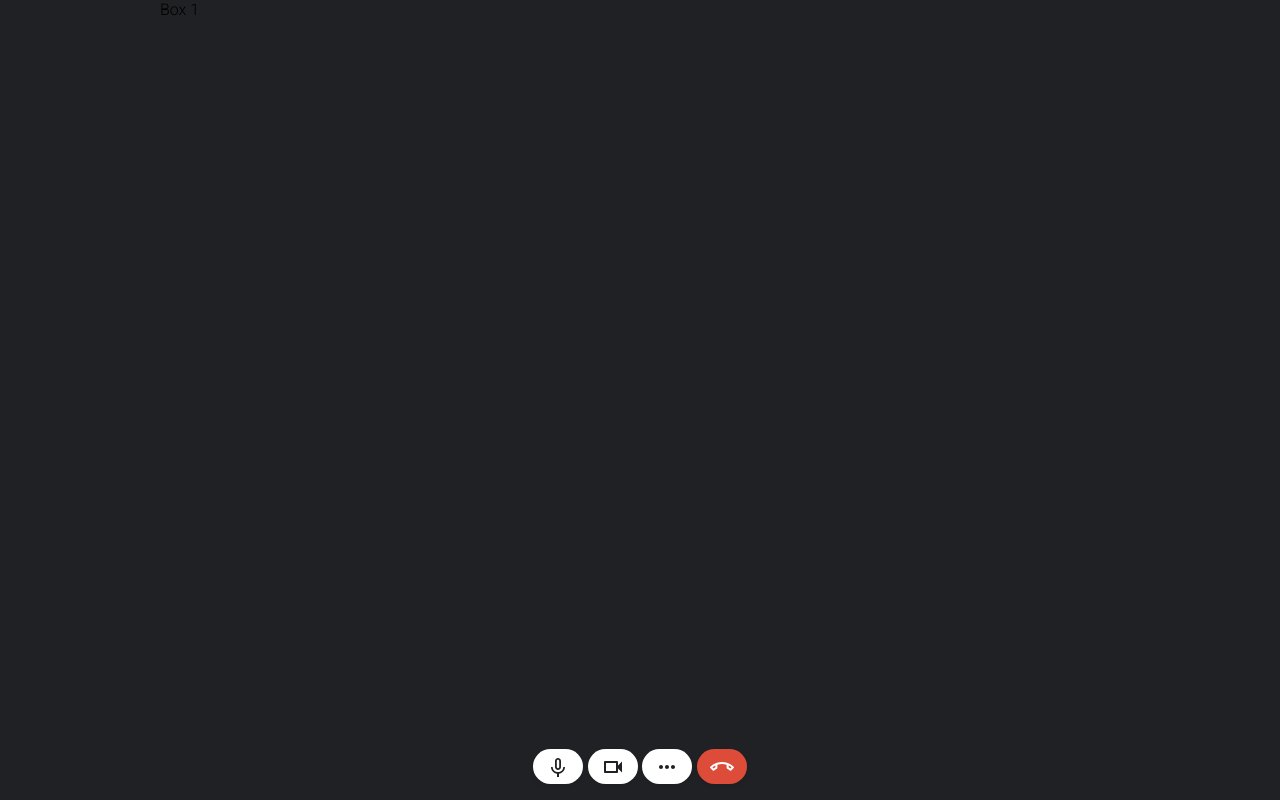
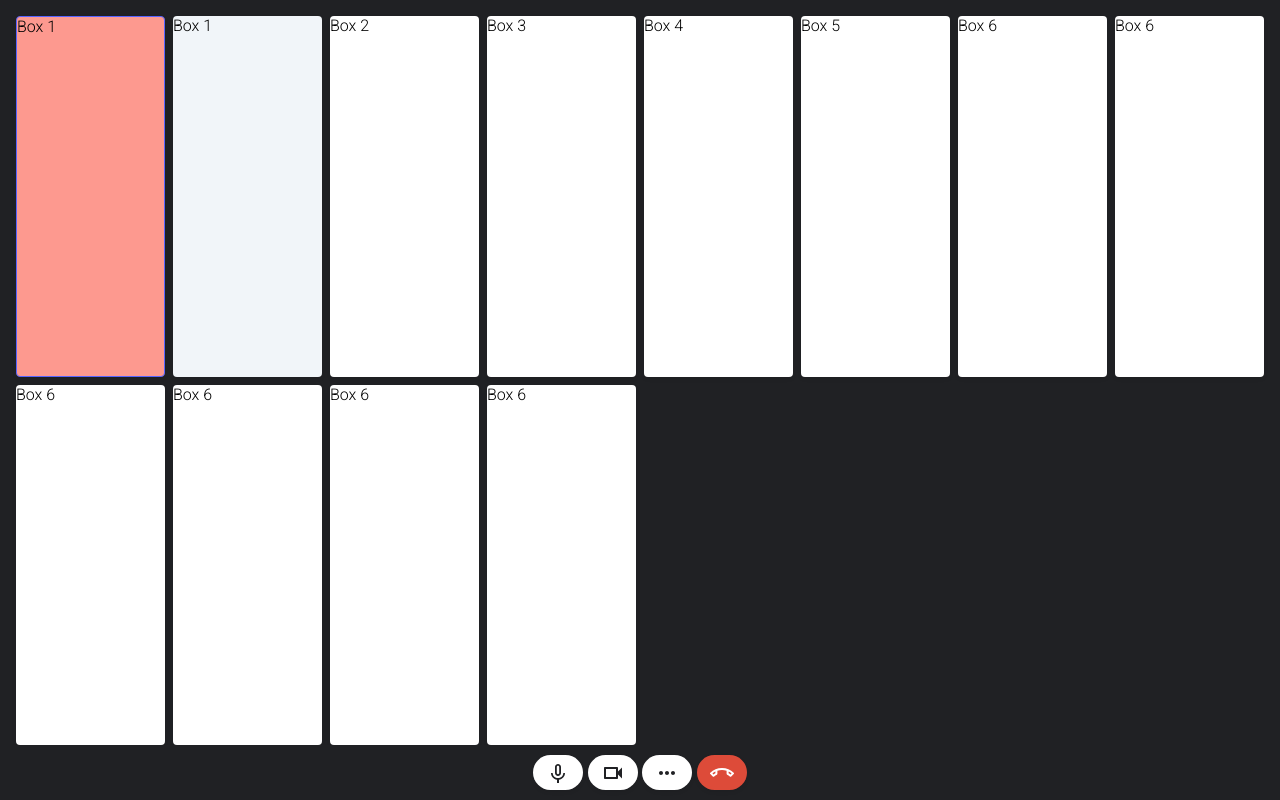
Before and after one commit to bettaibi/letsMeet, a React (Create React App) app in the folder client/lets-meet/: page / in a window 1280 px wide. Built offline with nearby package versions, Linux system fonts and the light colour scheme.

Commit message:
added by nidhal

```diff
--- a/client/lets-meet/src/components/styles/Container.styled.ts
+++ b/client/lets-meet/src/components/styles/Container.styled.ts
@@ -4,5 +4,5 @@ export const Container = styled.div`
     width: 1000px;
     max-width: 100%;
     margin: 0 auto;
-    padding: 0 20px;
+    padding: 0 16px;
 `;
--- /dev/null
+++ b/client/lets-meet/src/components/styles/Grid.styled.ts
@@ -0,0 +1,40 @@
+import styled from "styled-components";
+
+interface GridItemProps{
+    active?: boolean;
+    radius?: string;
+    background?: string;
+}
+
+interface GridProps{
+    gap?: string;
+    radius?: string;
+}
+
+export const Grid = styled.div<GridProps>`
+    display: grid;
+    grid-template-columns: repeat(auto-fit, minmax(140px, 1fr));
+    grid-template-rows: repeat(auto-fit, minmax(140px, 1fr));
+
+
+    width: 100%;
+    height: calc(100vh - 55px);
+    overflow: auto;
+    padding: 1rem 1rem 0 1rem;
+    ${({gap}) => gap && 'gap: '+ gap+';'}
+
+    div{
+        ${({radius})=> radius && 'border-radius: '+radius+';'}
+    }
+
+
+`;
+
+
+export const GridItem = styled.div<GridItemProps>`
+    box-shadow: 0 .125rem .25rem rgba(0,0,0,.075);
+    border: ${({active})=> active ? '1px solid #5764ff': 'none'};
+    ${({radius})=> radius && 'border-radius: '+radius+'!important;'}
+    background-color: ${({background, theme}) => theme.colors[`${background}`]? theme.colors[`${background}`]: background};
+    overflow: hidden;
+`;
--- a/client/lets-meet/src/components/styles/index.ts
+++ b/client/lets-meet/src/components/styles/index.ts
@@ -5,6 +5,7 @@ import { Hidden } from './Hidden.styled';
 import { Button, RoundedButton } from './Button.styled';
 import { Modal, Overlay } from './Modal.styled';
 import { BasicInput } from './Input.styled';
+import { Grid, GridItem } from './Grid.styled';
 
 export {
     Container,
@@ -16,4 +17,6 @@ export {
     Overlay,
     BasicInput,
     RoundedButton,
+    Grid,
+    GridItem
 }
--- a/client/lets-meet/src/pages/Room/index.tsx
+++ b/client/lets-meet/src/pages/Room/index.tsx
@@ -1,16 +1,28 @@
 import MoreOptions from "../../components/MoreOptions";
-import { Box, Container, RoundedButton } from "../../components/styles";
+import { Box, Container, Grid, RoundedButton, GridItem } from "../../components/styles";
 
 
 const Room = () => {
 
     return(
         <Box background="primary" height="100vh">
-            <Container style={{height:'100%'}}>
-                <Box display="flex" direction="column" justifyContent="space-between" height="100%">
-                    <Box>Box 1</Box>
+                <Box display="flex" direction="column" justifyContent="space-between" height="100%" >
+                    <Grid gap="0.5rem" radius="4px">
+                        <GridItem background="secondary" active={true}>Box 1</GridItem>
+                        <GridItem background="accent">Box 1</GridItem>
+                        <GridItem background="#fff">Box 2</GridItem>
+                        <GridItem background="#fff">Box 3</GridItem>
+                        <GridItem background="#fff">Box 4</GridItem>
+                        <GridItem background="#fff">Box 5</GridItem>
+                        <GridItem background="#fff">Box 6</GridItem>
+                        <GridItem background="#fff">Box 6</GridItem>
+                        <GridItem background="#fff">Box 6</GridItem>
+                        <GridItem background="#fff">Box 6</GridItem>
+                        <GridItem background="#fff">Box 6</GridItem>
+                        <GridItem background="#fff">Box 6</GridItem>
+                    </Grid>
 
-                    <Box display="flex" direction="row" justifyContent="center" alignItems="center" py={2} gap="0.3rem">
+                    <Box height="55px" display="flex" direction="row" justifyContent="center" alignItems="center" gap="0.3rem">
                          <RoundedButton background="#fff" color="primary" width="35px" height="35px">
                              <img src="./images/icons/mic.svg" alt="mic" />
                          </RoundedButton>
@@ -23,7 +35,6 @@ const Room = () => {
                          </RoundedButton>
                     </Box>
                 </Box>
-            </Container>
         </Box>
     )
 };
```
